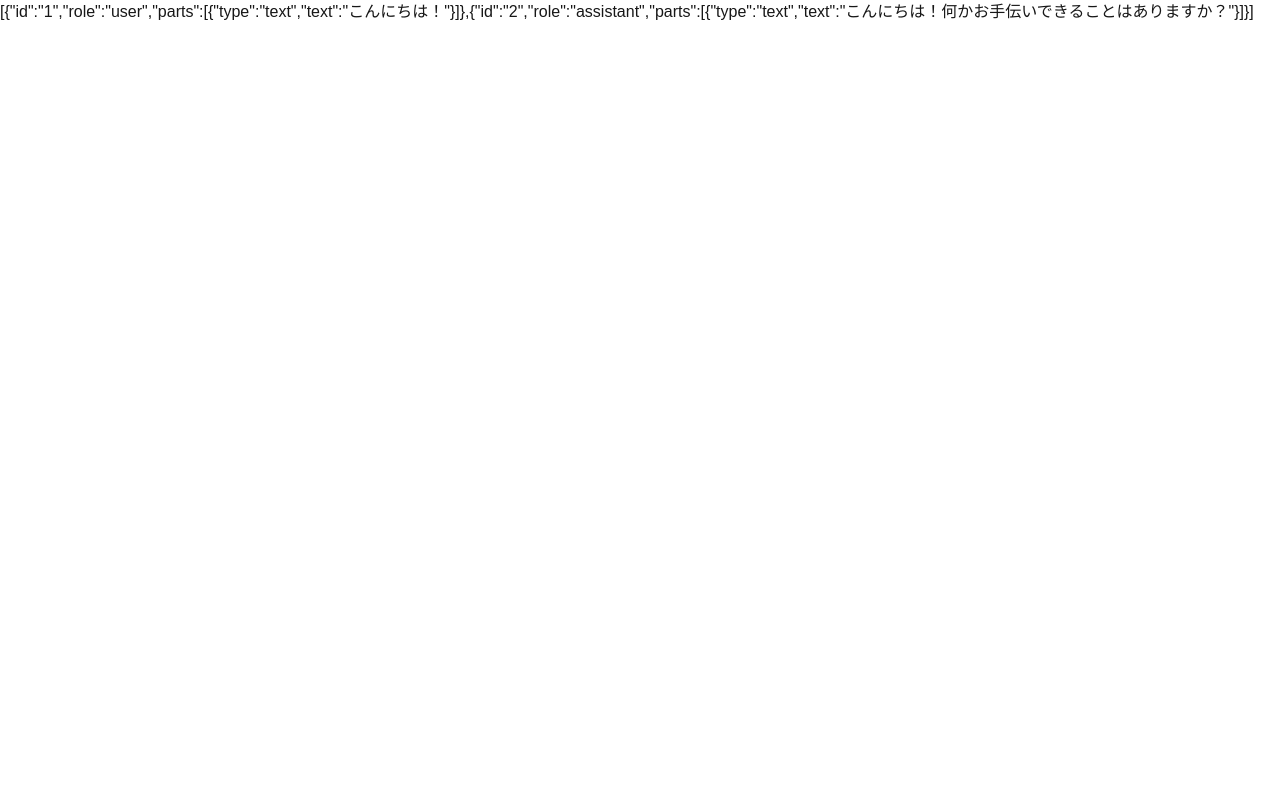
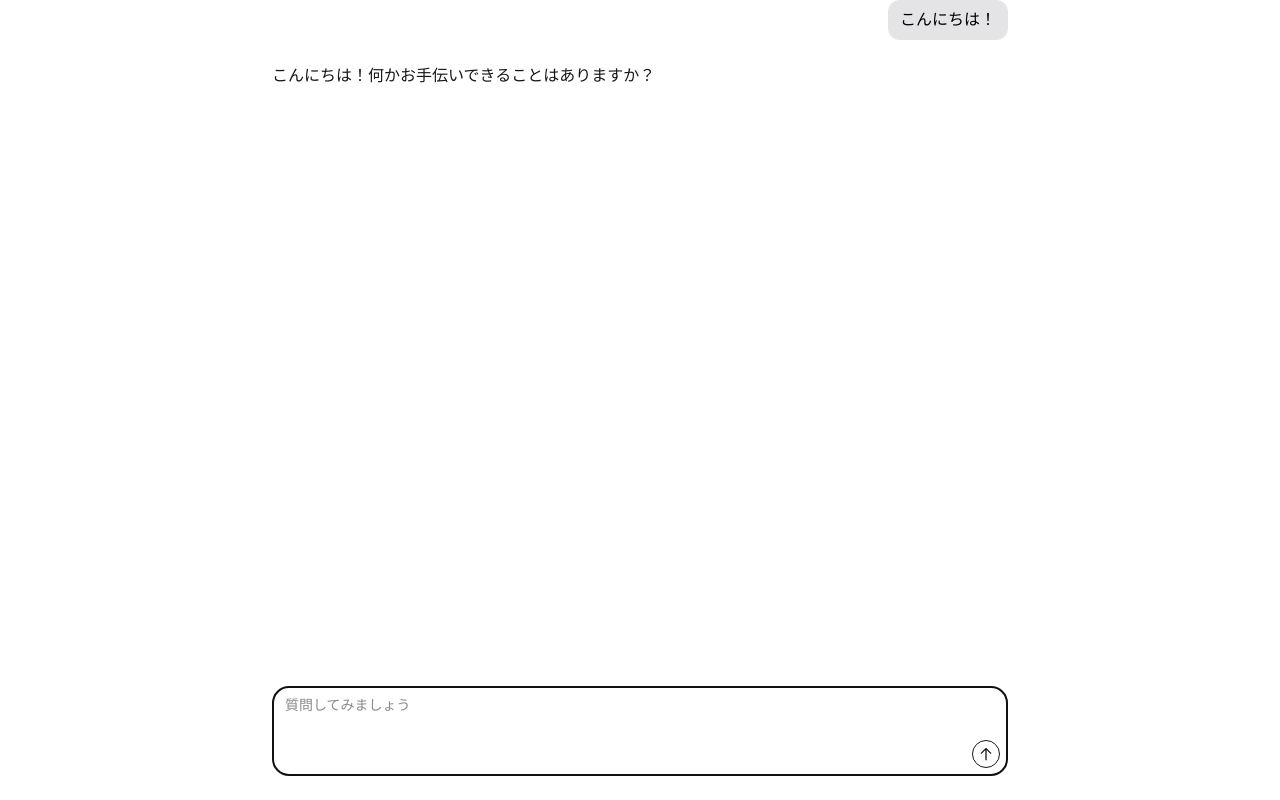
Before and after one commit to shota-watanabe/chat-gpt-clone-nextjs, a Next.js app: page / in a window 1280 px wide. Built offline with nearby package versions, Linux system fonts and the light colour scheme.

Commit message:
チャットUIの作成

```diff
--- a/app/(chat)/page.tsx
+++ b/app/(chat)/page.tsx
@@ -1,25 +1,5 @@
+import { Chat } from "@/components/chat";
+
 export default function Page() {
-  const messages = [
-    {
-      id: "1",
-      role: "user",
-      parts: [
-        {
-          type: "text",
-          text: "こんにちは！",
-        },
-      ],
-    },
-    {
-      id: "2",
-      role: "assistant",
-      parts: [
-        {
-          type: "text",
-          text: "こんにちは！何かお手伝いできることはありますか？",
-        },
-      ],
-    },
-  ];
-  return <>{JSON.stringify(messages)}</>;
+  return <Chat />;
 }
--- /dev/null
+++ b/components/chat-input.tsx
@@ -0,0 +1,23 @@
+// メッセージを入力するためのフォームコンポーネント
+import { ArrowUpIcon } from "./icon";
+
+export function ChatInput() {
+  return (
+    <form className="flex mx-auto px-4 bg-background pb-4 md:pb-6 gap-2 w-full md:max-w-3xl">
+      <div className="relative w-full flex flex-col gap-4">
+        <textarea
+          placeholder="質問してみましょう"
+          className="flex w-full border border-input bg-background px-3 py-2 md:text-sm resize-none rounded-2xl bg-muted pb-10 border-zinc-300 dark:border-zinc-700"
+          rows={2}
+          autoFocus
+        />
+
+        <div className="absolute bottom-0 right-0 p-2 w-fit flex flex-row justify-end">
+          <button className="rounded-full p-1.5 h-fit border dark:border-zinc-600">
+            <ArrowUpIcon />
+          </button>
+        </div>
+      </div>
+    </form>
+  );
+}
--- /dev/null
+++ b/components/chat.tsx
@@ -0,0 +1,34 @@
+// メッセージ一覧やフォーム表示のコンポーネント
+import { Messages } from "./messages";
+import { ChatInput } from "./chat-input";
+
+export function Chat() {
+  const messages = [
+    {
+      id: "1",
+      role: "user",
+      parts: [
+        {
+          type: "text",
+          text: "こんにちは！",
+        },
+      ],
+    },
+    {
+      id: "2",
+      role: "assistant",
+      parts: [
+        {
+          type: "text",
+          text: "こんにちは！何かお手伝いできることはありますか？",
+        },
+      ],
+    },
+  ];
+  return (
+    <div className="flex flex-col min-w-0 h-dvh bg-background">
+      <Messages messages={messages} />
+      <ChatInput />
+    </div>
+  );
+}
--- /dev/null
+++ b/components/message.tsx
@@ -0,0 +1,38 @@
+// ユーザーが送信したメッセージと AI が返答したメッセージを表示するためのコンポーネント
+export const Message = ({
+  message,
+}: {
+  message: any;
+}) => {
+  return (
+    <div
+      className="w-full mx-auto max-w-3xl px-4 group/message"
+      data-role={message.role}
+    >
+      <div className="flex gap-4 w-full group-data-[role=user]/message:ml-auto group-data-[role=user]/message:max-w-2xl group-data-[role=user]/message:w-fit">
+        <div className="flex flex-col gap-4 w-full">
+          {message.parts?.map((part, index) => {
+            const { type } = part;
+            const key = `message-${message.id}-part-${index}`;
+
+            if (type === "text") {
+              return (
+                <div key={key} className="flex flex-row gap-2 items-start">
+                  <div
+                    className={`flex flex-col gap-4 ${
+                      message.role === "user"
+                        ? "bg-zinc-200 dark:bg-zinc-700 dark:text-white text-black px-3 py-2 rounded-xl"
+                        : ""
+                    }`}
+                  >
+                    {part.text}
+                  </div>
+                </div>
+              );
+            }
+          })}
+        </div>
+      </div>
+    </div>
+  );
+};
--- /dev/null
+++ b/components/messages.tsx
@@ -0,0 +1,15 @@
+// メッセージの一覧を表示するコンポーネント
+import { Message } from "./message";
+export function Messages({ messages }: any) {
+  return (
+    <div
+      className="flex flex-col min-w-0 gap-6 flex-1 overflow-y-scroll pt-→
+4"
+    >
+      {messages.map((message) => (
+        <Message key={message.id} message={message} />
+      ))}
+      <div className="shrink-0 min-w-[24px] min-h-[24px]" />
+    </div>
+  );
+}
```
